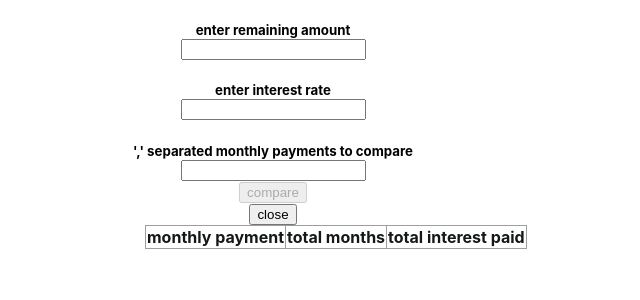
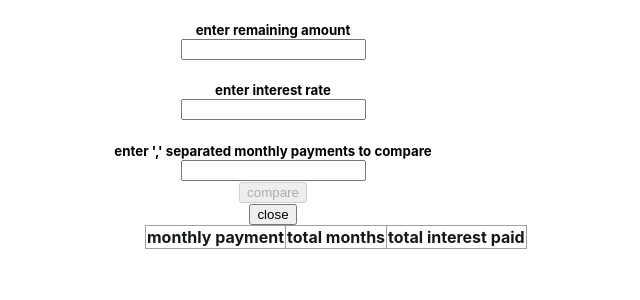
Before and after one commit to gopikrishnanarra/interest-calculator, a React (Create React App) app: page / in a window 1280 px wide. Both pictures are taken after a click on the button "compare interests". Shown: the top 300 px of the page, without its empty margins (367-1007 px from the left). Built offline with nearby package versions, Linux system fonts and the light colour scheme.

Commit message:
refactor

```diff
--- a/src/calculator.js
+++ b/src/calculator.js
@@ -26,7 +26,7 @@ function getMonthlyPayment() {
 }
 function getMonthlyPaymentsToCompare() {
     return <div>
-        <h5 className="h5">',' separated monthly payments to compare</h5>
+        <h5 className="h5">enter ',' separated monthly payments to compare</h5>
         <input type="string" onChange={(e) => this.addPayment(e)}/>
     </div>;
 }
```
